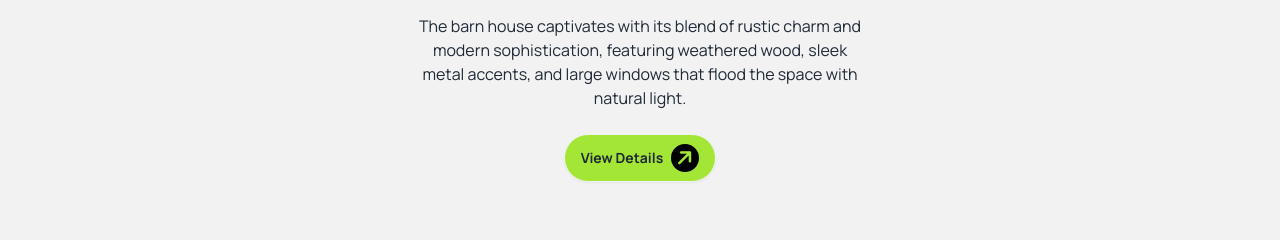
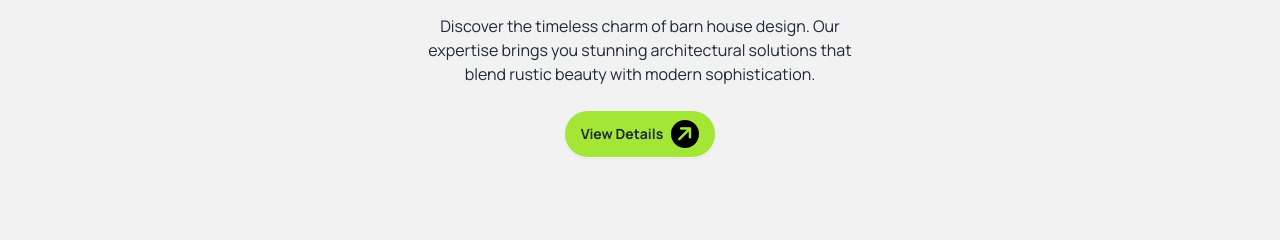
Before and after one commit to NahianMugdho/assignment-03, a plain HTML site: page index.html in a window 1280 px wide. Shown: the part 560-800 px from the top of the page. Drawn offline with nearby package versions, Linux system fonts and the light colour scheme.

Commit message:
finishing-2

```diff
--- a/index.html
+++ b/index.html
@@ -132,7 +132,7 @@ text-align: center;
                 <img src="assets/banner.png" class="w-full">
                 <h1 class="text-5xl font-Xbold from-neutral-950 ">A Barn House of This Design has a Striking Appearance</h1>
                 <p class="py-6">
-                    The barn house captivates with its blend of rustic charm and modern sophistication, featuring weathered wood, sleek metal accents, and large windows that flood the space with natural light.
+                  Discover the timeless charm of barn house design. Our expertise brings you stunning architectural solutions that blend rustic beauty with modern sophistication.
                 </p>
                 <button class="btn  bg-lime-400 rounded-full font-bold">View Details <i class="fa-solid fa-arrow-right text-xl -rotate-45 w-7 h-7 bg-black inline-flex rounded-full text-lime-400 justify-center items-center "></i> </button>
               </div>
```
